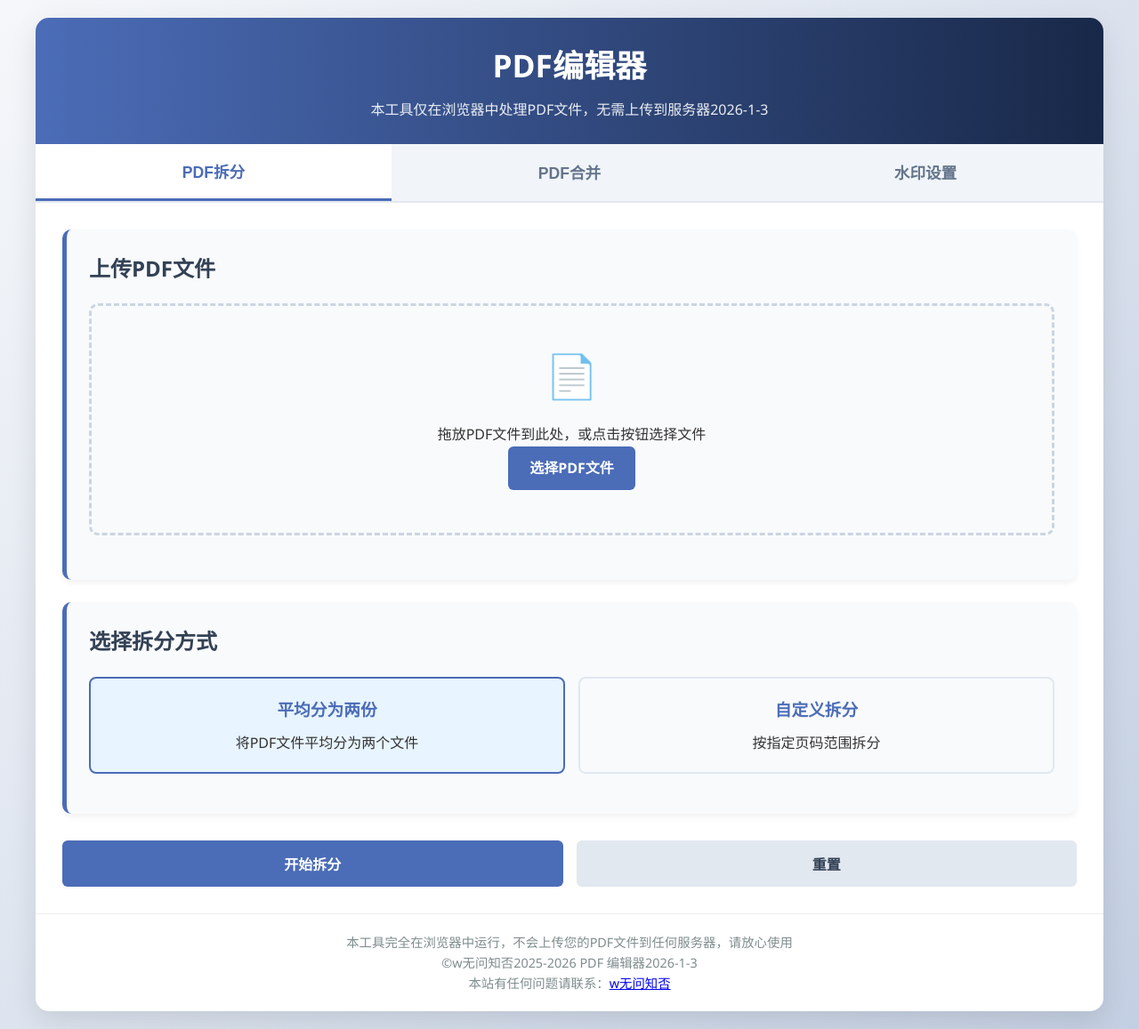
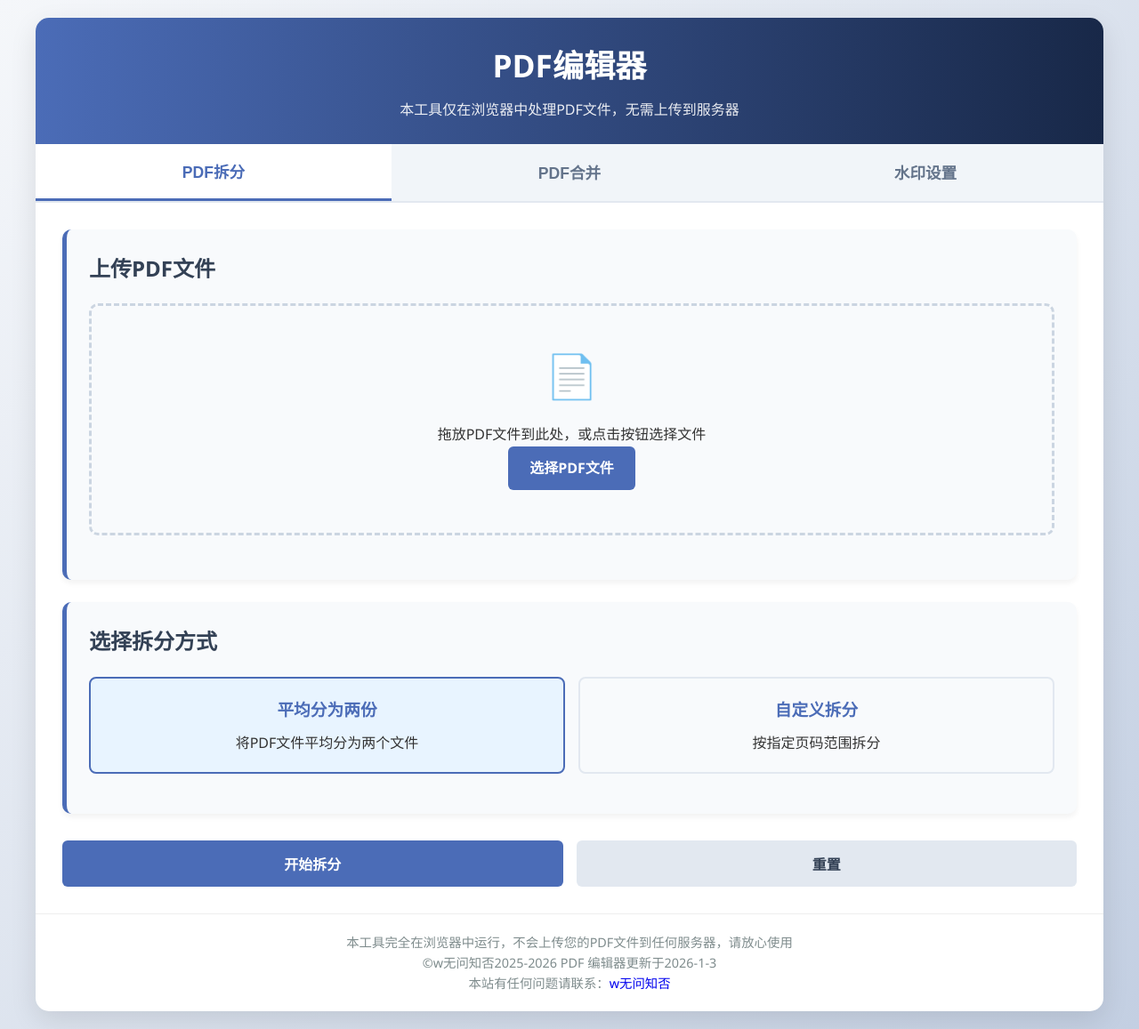
Before and after one commit to wuwen502316/PDF-editor, a plain HTML site: page index.html in a window 1280 px wide. Shown: the whole page at 89% size. Drawn offline with Linux system fonts and the light colour scheme.

Commit message:
Update index.html

```diff
--- a/index.html
+++ b/index.html
@@ -11,7 +11,7 @@
     <div class="container">
         <header>
             <h1>PDF编辑器</h1>
-            <p class="subtitle">本工具仅在浏览器中处理PDF文件，无需上传到服务器<span id="lastUpdateTime" fontSize="1em"> placeholder </span></p>
+            <p class="subtitle">本工具仅在浏览器中处理PDF文件，无需上传到服务器</p>
 
         </header>
 
@@ -170,9 +170,9 @@
         </div>
 <footer>
             <p>本工具完全在浏览器中运行，不会上传您的PDF文件到任何服务器，请放心使用</p>
-            <p>©<span uid="Bilibili-uid" id="AuthorId"> palceholder </span><span id="time">palceholder</span> PDF 编辑器<span id="version">palceholder</span> </p>
+            <p>©<span uid="Bilibili-uid" id="AuthorId"> AuthorId </span><span id="time">time</span> PDF 编辑器<span id="lastUpdateTime">lastUpdateTime</span> </p>
             <!--<p>使用PDF-Lib库实现，支持大多数PDF文件处理</p> -->
-            <p>本站有任何问题请联系：<a target="_blank" title="https://space.bilibili.com/11281446" color="#F0596B" id="LINKTO" href="https://space.bilibili.com/11281446">w无问知否</a></p>
+            <p>本站有任何问题请联系：<a target="_blank" title="https://space.bilibili.com/11281446" style="text-decoration: none;" id="LINKTO" href="https://space.bilibili.com/11281446">w无问知否</a></p>
         </footer>
     </div>
     <script>
@@ -184,13 +184,13 @@
 			const __year = new Date().getFullYear();
 
 			const AUTHORID = document.getElementById("AuthorId");
-			const VERSION = document.getElementById("version");//
+			//const VERSION = document.getElementById("version");
 			const TIME = document.getElementById("time");
 			const LASTUPDATETIME = document.getElementById("lastUpdateTime");
 
-			LASTUPDATETIME.innerHTML = __lastUpdateTime;
+			LASTUPDATETIME.innerHTML = `更新于${__lastUpdateTime}`;
 			AUTHORID.innerHTML = __AuthorId;
-			VERSION.innerHTML = __lastUpdateTime;
+			//VERSION.innerHTML = __lastUpdateTime;
 			TIME.setAttribute("year",__year);
 
 			if( __time != __year ){
```
